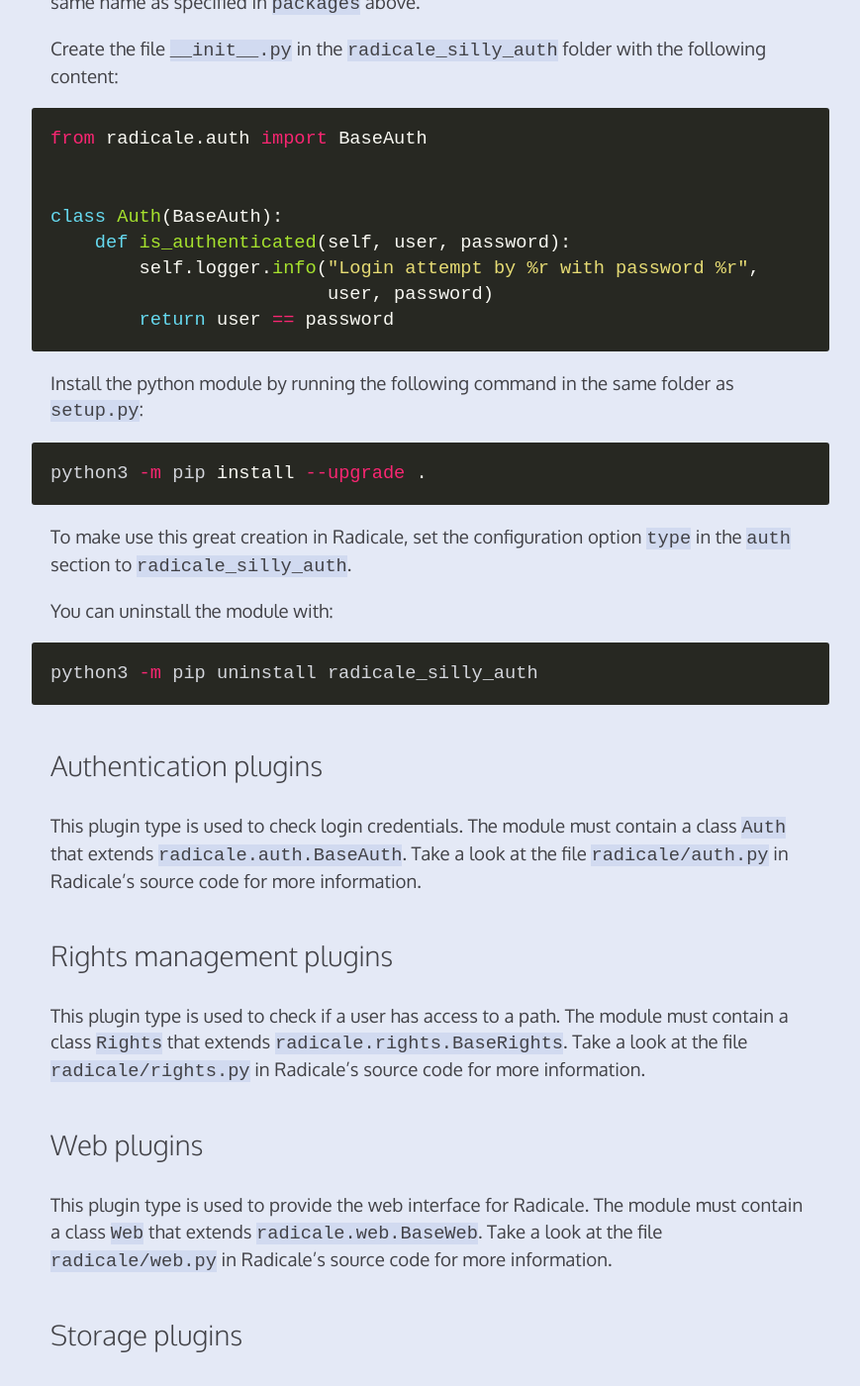
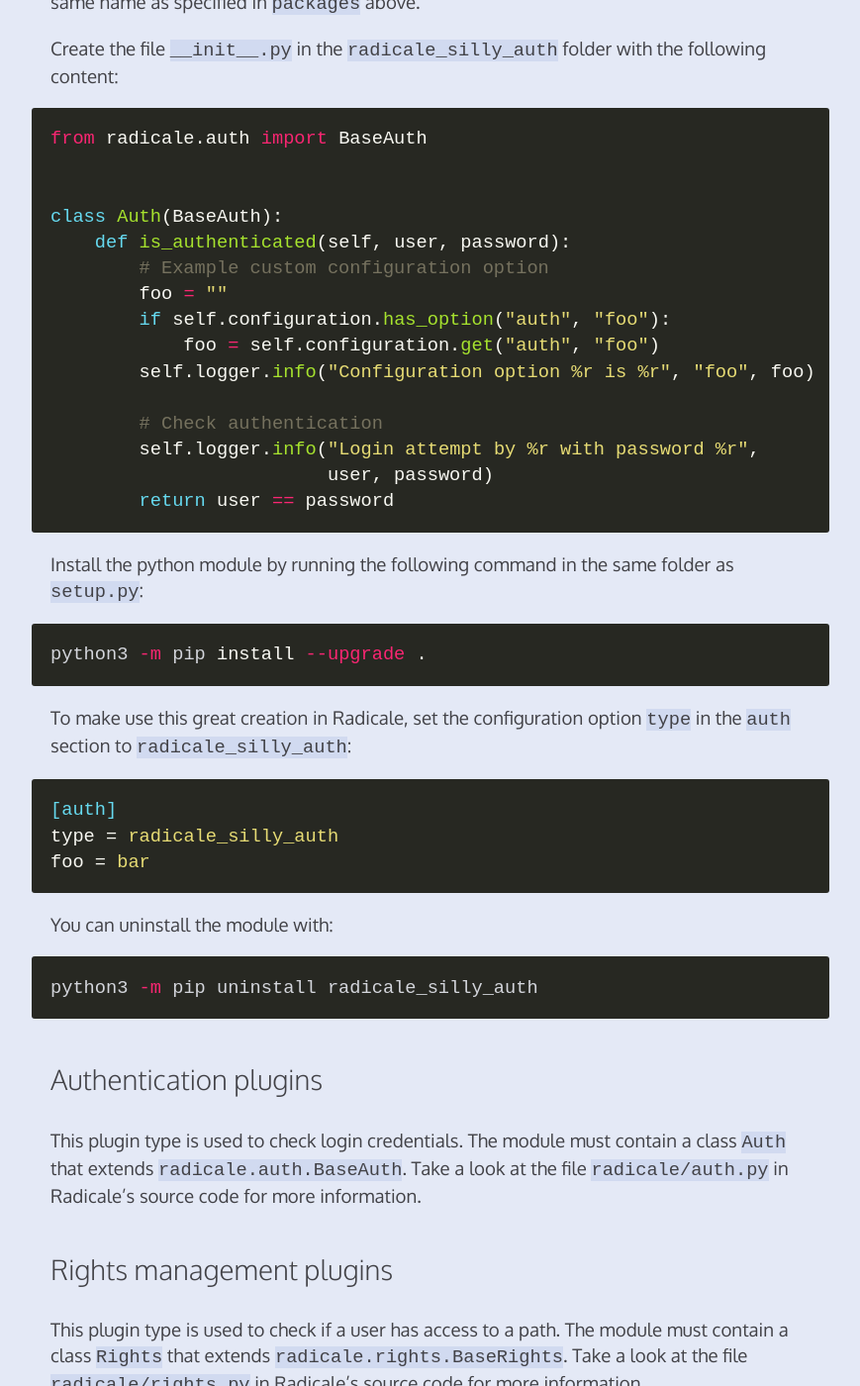
Before and after one commit to Kozea/Radicale, a Jekyll site: the page built from plugins.md, in a window 1280 px wide and 1400 px high, scrolled down 800 px. Shown: the whole window at 99% size, without its empty margins (205-1074 px from the left). Built offline with Jekyll 4.4.1, drawn with Linux system fonts in a browser that asks for light colours.

Commit message:
Example: Custom configuration options for plugins (fixes #658)

````diff
--- a/plugins.md
+++ b/plugins.md
@@ -37,6 +37,13 @@
 
 class Auth(BaseAuth):
     def is_authenticated(self, user, password):
+        # Example custom configuration option
+        foo = ""
+        if self.configuration.has_option("auth", "foo"):
+            foo = self.configuration.get("auth", "foo")
+        self.logger.info("Configuration option %r is %r", "foo", foo)
+
+        # Check authentication
         self.logger.info("Login attempt by %r with password %r",
                          user, password)
         return user == password
@@ -49,7 +56,13 @@
 ```
 
 To make use this great creation in Radicale, set the configuration option
-`type` in the `auth` section to `radicale_silly_auth`.
+`type` in the `auth` section to `radicale_silly_auth`:
+
+```ini
+[auth]
+type = radicale_silly_auth
+foo = bar
+```
 
 You can uninstall the module with:
 ```shell
````
